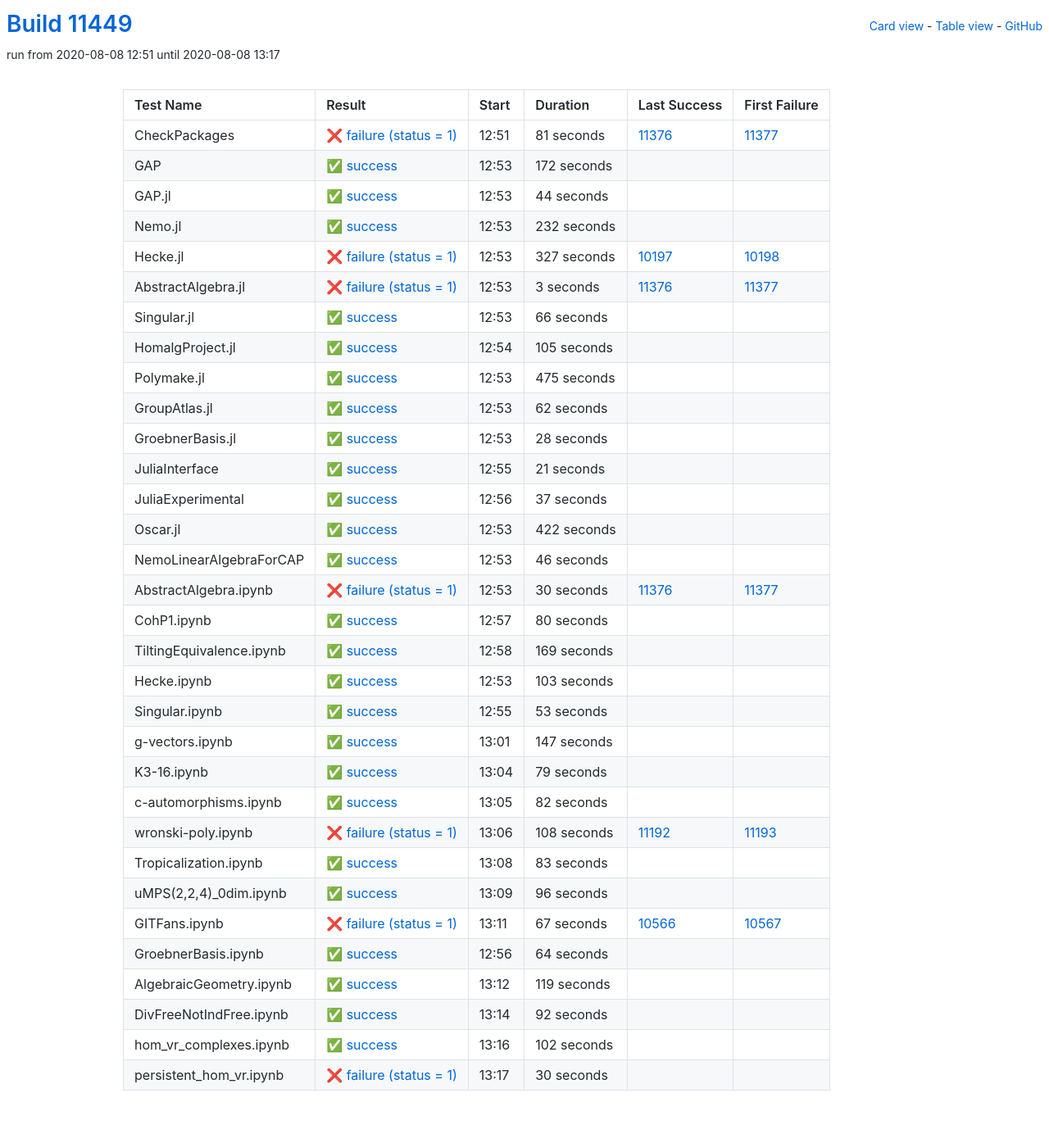
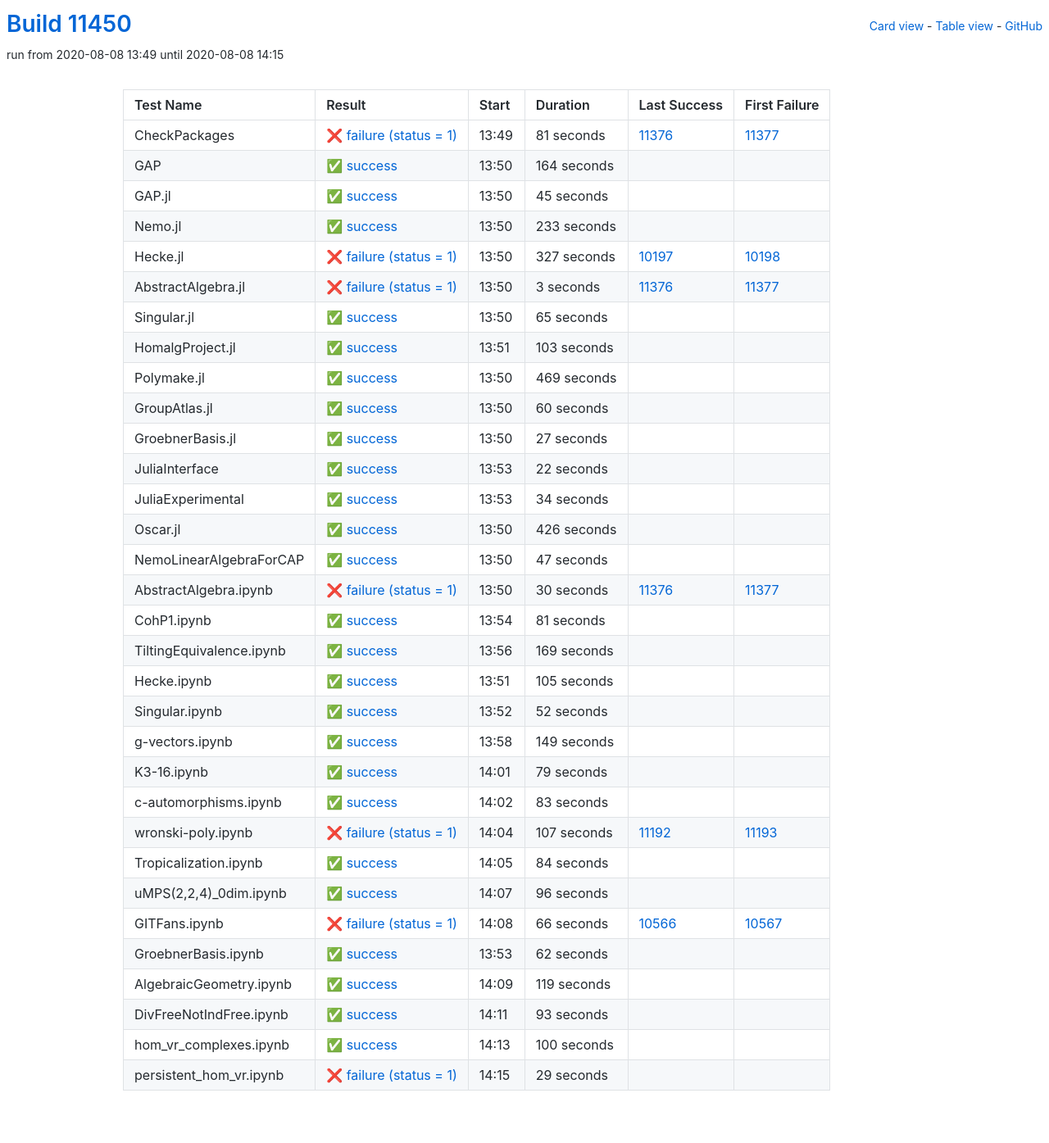
Before and after one commit to oscar-system/oscar-ci-status, a Jekyll site: the page built from table.html, in a window 1280 px wide. Shown: the whole page at 82% size. Built offline with Jekyll 4.4.1, drawn with Linux system fonts in a browser that asks for light colours.

Commit message:
Build #11450

```diff
--- a/_data/ci.yml
+++ b/_data/ci.yml
@@ -1,6 +1,6 @@
 ---
-build: 11449
-build_url: https://oscarci.mathematik.uni-kl.de/job/oscar/11449/
+build: 11450
+build_url: https://oscarci.mathematik.uni-kl.de/job/oscar/11450/
 job: oscar
 organization: oscar-system
 repo: oscar-ci-status
@@ -8,8 +8,8 @@
 tests:
 - name: CheckPackages
   id: checkpackages
-  log: https://oscarci.mathematik.uni-kl.de/job/oscar/11449/artifact/logs/build-11449/CheckPackages.log
-  start: 2020-08-08 12:51
+  log: https://oscarci.mathematik.uni-kl.de/job/oscar/11450/artifact/logs/build-11450/CheckPackages.log
+  start: 2020-08-08 13:49
   success: false
   exitcode: 1
   status: failure
@@ -20,44 +20,44 @@
   first_failure_url: https://oscarci.mathematik.uni-kl.de/job/oscar/11377/
 - name: GAP
   id: gap
-  log: https://oscarci.mathematik.uni-kl.de/job/oscar/11449/artifact/logs/build-11449/GAP.log
-  start: 2020-08-08 12:53
+  log: https://oscarci.mathematik.uni-kl.de/job/oscar/11450/artifact/logs/build-11450/GAP.log
+  start: 2020-08-08 13:50
   success: true
   exitcode: 0
   status: success
-  duration: 172
+  duration: 164
   last_success: false
   last_success_url:
   first_failure: false
   first_failure_url:
 - name: GAP.jl
   id: gap-jl
-  log: https://oscarci.mathematik.uni-kl.de/job/oscar/11449/artifact/logs/build-11449/GAP.jl.log
-  start: 2020-08-08 12:53
+  log: https://oscarci.mathematik.uni-kl.de/job/oscar/11450/artifact/logs/build-11450/GAP.jl.log
+  start: 2020-08-08 13:50
   success: true
   exitcode: 0
   status: success
-  duration: 44
+  duration: 45
   last_success: false
   last_success_url:
   first_failure: false
   first_failure_url:
 - name: Nemo.jl
   id: nemo-jl
-  log: https://oscarci.mathematik.uni-kl.de/job/oscar/11449/artifact/logs/build-11449/Nemo.jl.log
-  start: 2020-08-08 12:53
+  log: https://oscarci.mathematik.uni-kl.de/job/oscar/11450/artifact/logs/build-11450/Nemo.jl.log
+  start: 2020-08-08 13:50
   success: true
   exitcode: 0
   status: success
-  duration: 232
+  duration: 233
   last_success: false
   last_success_url:
   first_failure: false
   first_failure_url:
 - name: Hecke.jl
   id: hecke-jl
-  log: https://oscarci.mathematik.uni-kl.de/job/oscar/11449/artifact/logs/build-11449/Hecke.jl.log
-  start: 2020-08-08 12:53
+  log: https://oscarci.mathematik.uni-kl.de/job/oscar/11450/artifact/logs/build-11450/Hecke.jl.log
+  start: 2020-08-08 13:50
   success: false
   exitcode: 1
   status: failure
@@ -68,8 +68,8 @@
   first_failure_url: https://oscarci.mathematik.uni-kl.de/job/oscar/10198/
 - name: AbstractAlgebra.jl
   id: abstractalgebra-jl
-  log: https://oscarci.mathematik.uni-kl.de/job/oscar/11449/artifact/logs/build-11449/AbstractAlgebra.jl.log
-  start: 2020-08-08 12:53
+  log: https://oscarci.mathematik.uni-kl.de/job/oscar/11450/artifact/logs/build-11450/AbstractAlgebra.jl.log
+  start: 2020-08-08 13:50
   success: false
   exitcode: 1
   status: failure
@@ -80,116 +80,116 @@
   first_failure_url: https://oscarci.mathematik.uni-kl.de/job/oscar/11377/
 - name: Singular.jl
   id: singular-jl
-  log: https://oscarci.mathematik.uni-kl.de/job/oscar/11449/artifact/logs/build-11449/Singular.jl.log
-  start: 2020-08-08 12:53
+  log: https://oscarci.mathematik.uni-kl.de/job/oscar/11450/artifact/logs/build-11450/Singular.jl.log
+  start: 2020-08-08 13:50
   success: true
   exitcode: 0
   status: success
-  duration: 66
+  duration: 65
   last_success: false
   last_success_url:
   first_failure: false
   first_failure_url:
 - name: HomalgProject.jl
   id: homalgproject-jl
-  log: https://oscarci.mathematik.uni-kl.de/job/oscar/11449/artifact/logs/build-11449/HomalgProject.jl.log
-  start: 2020-08-08 12:54
+  log: https://oscarci.mathematik.uni-kl.de/job/oscar/11450/artifact/logs/build-11450/HomalgProject.jl.log
+  start: 2020-08-08 13:51
   success: true
   exitcode: 0
   status: success
-  duration: 105
+  duration: 103
   last_success: false
   last_success_url:
   first_failure: false
   first_failure_url:
 - name: Polymake.jl
   id: polymake-jl
-  log: https://oscarci.mathematik.uni-kl.de/job/oscar/11449/artifact/logs/build-11449/Polymake.jl.log
-  start: 2020-08-08 12:53
+  log: https://oscarci.mathematik.uni-kl.de/job/oscar/11450/artifact/logs/build-11450/Polymake.jl.log
+  start: 2020-08-08 13:50
   success: true
   exitcode: 0
   status: success
-  duration: 475
+  duration: 469
   last_success: false
   last_success_url:
   first_failure: false
   first_failure_url:
 - name: GroupAtlas.jl
   id: groupatlas-jl
-  log: https://oscarci.mathematik.uni-kl.de/job/oscar/11449/artifact/logs/build-11449/GroupAtlas.jl.log
-  start: 2020-08-08 12:53
+  log: https://oscarci.mathematik.uni-kl.de/job/oscar/11450/artifact/logs/build-11450/GroupAtlas.jl.log
+  start: 2020-08-08 13:50
   success: true
   exitcode: 0
   status: success
-  duration: 62
+  duration: 60
   last_success: false
   last_success_url:
   first_failure: false
   first_failure_url:
 - name: GroebnerBasis.jl
   id: groebnerbasis-jl
-  log: https://oscarci.mathematik.uni-kl.de/job/oscar/11449/artifact/logs/build-11449/GroebnerBasis.jl.log
-  start: 2020-08-08 12:53
+  log: https://oscarci.mathematik.uni-kl.de/job/oscar/11450/artifact/logs/build-11450/GroebnerBasis.jl.log
+  start: 2020-08-08 13:50
   success: true
   exitcode: 0
   status: success
-  duration: 28
+  duration: 27
   last_success: false
   last_success_url:
   first_failure: false
   first_failure_url:
 - name: JuliaInterface
   id: juliainterface
-  log: https://oscarci.mathematik.uni-kl.de/job/oscar/11449/artifact/logs/build-11449/JuliaInterface.log
-  start: 2020-08-08 12:55
+  log: https://oscarci.mathematik.uni-kl.de/job/oscar/11450/artifact/logs/build-11450/JuliaInterface.log
+  start: 2020-08-08 13:53
   success: true
   exitcode: 0
   status: success
-  duration: 21
+  duration: 22
   last_success: false
   last_success_url:
   first_failure: false
   first_failure_url:
 - name: JuliaExperimental
   id: juliaexperimental
-  log: https://oscarci.mathematik.uni-kl.de/job/oscar/11449/artifact/logs/build-11449/JuliaExperimental.log
-  start: 2020-08-08 12:56
+  log: https://oscarci.mathematik.uni-kl.de/job/oscar/11450/artifact/logs/build-11450/JuliaExperimental.log
+  start: 2020-08-08 13:53
   success: true
   exitcode: 0
   status: success
-  duration: 37
+  duration: 34
   last_success: false
   last_success_url:
   first_failure: false
   first_failure_url:
 - name: Oscar.jl
   id: oscar-jl
-  log: https://oscarci.mathematik.uni-kl.de/job/oscar/11449/artifact/logs/build-11449/Oscar.jl.log
-  start: 2020-08-08 12:53
+  log: https://oscarci.mathematik.uni-kl.de/job/oscar/11450/artifact/logs/build-11450/Oscar.jl.log
+  start: 2020-08-08 13:50
   success: true
   exitcode: 0
   status: success
-  duration: 422
+  duration: 426
   last_success: false
   last_success_url:
   first_failure: false
   first_failure_url:
 - name: NemoLinearAlgebraForCAP
   id: nemolinearalgebraforcap
-  log: https://oscarci.mathematik.uni-kl.de/job/oscar/11449/artifact/logs/build-11449/NemoLinearAlgebraForCAP.log
-  start: 2020-08-08 12:53
+  log: https://oscarci.mathematik.uni-kl.de/job/oscar/11450/artifact/logs/build-11450/NemoLinearAlgebraForCAP.log
+  start: 2020-08-08 13:50
   success: true
   exitcode: 0
   status: success
-  duration: 46
+  duration: 47
   last_success: false
   last_success_url:
   first_failure: false
   first_failure_url:
 - name: AbstractAlgebra.ipynb
   id: abstractalgebra-ipynb
-  log: https://oscarci.mathematik.uni-kl.de/job/oscar/11449/artifact/logs/build-11449/AbstractAlgebra.ipynb.log
-  start: 2020-08-08 12:53
+  log: https://oscarci.mathematik.uni-kl.de/job/oscar/11450/artifact/logs/build-11450/AbstractAlgebra.ipynb.log
+  start: 2020-08-08 13:50
   success: false
   exitcode: 1
   status: failure
@@ -200,20 +200,20 @@
   first_failure_url: https://oscarci.mathematik.uni-kl.de/job/oscar/11377/
 - name: CohP1.ipynb
   id: cohp1-ipynb
-  log: https://oscarci.mathematik.uni-kl.de/job/oscar/11449/artifact/logs/build-11449/CohP1.ipynb.log
-  start: 2020-08-08 12:57
+  log: https://oscarci.mathematik.uni-kl.de/job/oscar/11450/artifact/logs/build-11450/CohP1.ipynb.log
+  start: 2020-08-08 13:54
   success: true
   exitcode: 0
   status: success
-  duration: 80
+  duration: 81
   last_success: false
   last_success_url:
   first_failure: false
   first_failure_url:
 - name: TiltingEquivalence.ipynb
   id: tiltingequivalence-ipynb
-  log: https://oscarci.mathematik.uni-kl.de/job/oscar/11449/artifact/logs/build-11449/TiltingEquivalence.ipynb.log
-  start: 2020-08-08 12:58
+  log: https://oscarci.mathematik.uni-kl.de/job/oscar/11450/artifact/logs/build-11450/TiltingEquivalence.ipynb.log
+  start: 2020-08-08 13:56
   success: true
   exitcode: 0
   status: success
@@ -224,44 +224,44 @@
   first_failure_url:
 - name: Hecke.ipynb
   id: hecke-ipynb
-  log: https://oscarci.mathematik.uni-kl.de/job/oscar/11449/artifact/logs/build-11449/Hecke.ipynb.log
-  start: 2020-08-08 12:53
+  log: https://oscarci.mathematik.uni-kl.de/job/oscar/11450/artifact/logs/build-11450/Hecke.ipynb.log
+  start: 2020-08-08 13:51
   success: true
   exitcode: 0
   status: success
-  duration: 103
+  duration: 105
   last_success: false
   last_success_url:
   first_failure: false
   first_failure_url:
 - name: Singular.ipynb
   id: singular-ipynb
-  log: https://oscarci.mathematik.uni-kl.de/job/oscar/11449/artifact/logs/build-11449/Singular.ipynb.log
-  start: 2020-08-08 12:55
+  log: https://oscarci.mathematik.uni-kl.de/job/oscar/11450/artifact/logs/build-11450/Singular.ipynb.log
+  start: 2020-08-08 13:52
   success: true
   exitcode: 0
   status: success
-  duration: 53
+  duration: 52
   last_success: false
   last_success_url:
   first_failure: false
   first_failure_url:
 - name: g-vectors.ipynb
   id: g-vectors-ipynb
-  log: https://oscarci.mathematik.uni-kl.de/job/oscar/11449/artifact/logs/build-11449/g-vectors.ipynb.log
-  start: 2020-08-08 13:01
+  log: https://oscarci.mathematik.uni-kl.de/job/oscar/11450/artifact/logs/build-11450/g-vectors.ipynb.log
+  start: 2020-08-08 13:58
   success: true
   exitcode: 0
   status: success
-  duration: 147
+  duration: 149
   last_success: false
   last_success_url:
   first_failure: false
   first_failure_url:
 - name: K3-16.ipynb
   id: k3-16-ipynb
-  log: https://oscarci.mathematik.uni-kl.de/job/oscar/11449/artifact/logs/build-11449/K3-16.ipynb.log
-  start: 2020-08-08 13:04
+  log: https://oscarci.mathematik.uni-kl.de/job/oscar/11450/artifact/logs/build-11450/K3-16.ipynb.log
+  start: 2020-08-08 14:01
   success: true
   exitcode: 0
   status: success
@@ -272,32 +272,8 @@
   first_failure_url:
 - name: c-automorphisms.ipynb
   id: c-automorphisms-ipynb
-  log: https://oscarci.mathematik.uni-kl.de/job/oscar/11449/artifact/logs/build-11449/c-automorphisms.ipynb.log
-  start: 2020-08-08 13:05
-  success: true
-  exitcode: 0
-  status: success
-  duration: 82
-  last_success: false
-  last_success_url:
-  first_failure: false
-  first_failure_url:
-- name: wronski-poly.ipynb
-  id: wronski-poly-ipynb
-  log: https://oscarci.mathematik.uni-kl.de/job/oscar/11449/artifact/logs/build-11449/wronski-poly.ipynb.log
-  start: 2020-08-08 13:06
-  success: false
-  exitcode: 1
-  status: failure
-  duration: 108
-  last_success: 11192
-  last_success_url: https://oscarci.mathematik.uni-kl.de/job/oscar/11192/
-  first_failure: 11193
-  first_failure_url: https://oscarci.mathematik.uni-kl.de/job/oscar/11193/
-- name: Tropicalization.ipynb
-  id: tropicalization-ipynb
-  log: https://oscarci.mathematik.uni-kl.de/job/oscar/11449/artifact/logs/build-11449/Tropicalization.ipynb.log
-  start: 2020-08-08 13:08
+  log: https://oscarci.mathematik.uni-kl.de/job/oscar/11450/artifact/logs/build-11450/c-automorphisms.ipynb.log
+  start: 2020-08-08 14:02
   success: true
   exitcode: 0
   status: success
@@ -306,10 +282,34 @@
   last_success_url:
   first_failure: false
   first_failure_url:
+- name: wronski-poly.ipynb
+  id: wronski-poly-ipynb
+  log: https://oscarci.mathematik.uni-kl.de/job/oscar/11450/artifact/logs/build-11450/wronski-poly.ipynb.log
+  start: 2020-08-08 14:04
+  success: false
+  exitcode: 1
+  status: failure
+  duration: 107
+  last_success: 11192
+  last_success_url: https://oscarci.mathematik.uni-kl.de/job/oscar/11192/
+  first_failure: 11193
+  first_failure_url: https://oscarci.mathematik.uni-kl.de/job/oscar/11193/
+- name: Tropicalization.ipynb
+  id: tropicalization-ipynb
+  log: https://oscarci.mathematik.uni-kl.de/job/oscar/11450/artifact/logs/build-11450/Tropicalization.ipynb.log
+  start: 2020-08-08 14:05
+  success: true
+  exitcode: 0
+  status: success
+  duration: 84
+  last_success: false
+  last_success_url:
+  first_failure: false
+  first_failure_url:
 - name: uMPS(2,2,4)_0dim.ipynb
   id: umps-2-2-4-0dim-ipynb
-  log: https://oscarci.mathematik.uni-kl.de/job/oscar/11449/artifact/logs/build-11449/uMPS-2-2-4-_0dim.ipynb.log
-  start: 2020-08-08 13:09
+  log: https://oscarci.mathematik.uni-kl.de/job/oscar/11450/artifact/logs/build-11450/uMPS-2-2-4-_0dim.ipynb.log
+  start: 2020-08-08 14:07
   success: true
   exitcode: 0
   status: success
@@ -320,32 +320,32 @@
   first_failure_url:
 - name: GITFans.ipynb
   id: gitfans-ipynb
-  log: https://oscarci.mathematik.uni-kl.de/job/oscar/11449/artifact/logs/build-11449/GITFans.ipynb.log
-  start: 2020-08-08 13:11
+  log: https://oscarci.mathematik.uni-kl.de/job/oscar/11450/artifact/logs/build-11450/GITFans.ipynb.log
+  start: 2020-08-08 14:08
   success: false
   exitcode: 1
   status: failure
-  duration: 67
+  duration: 66
   last_success: 10566
   last_success_url: https://oscarci.mathematik.uni-kl.de/job/oscar/10566/
   first_failure: 10567
   first_failure_url: https://oscarci.mathematik.uni-kl.de/job/oscar/10567/
 - name: GroebnerBasis.ipynb
   id: groebnerbasis-ipynb
-  log: https://oscarci.mathematik.uni-kl.de/job/oscar/11449/artifact/logs/build-11449/GroebnerBasis.ipynb.log
-  start: 2020-08-08 12:56
+  log: https://oscarci.mathematik.uni-kl.de/job/oscar/11450/artifact/logs/build-11450/GroebnerBasis.ipynb.log
+  start: 2020-08-08 13:53
   success: true
   exitcode: 0
   status: success
-  duration: 64
+  duration: 62
   last_success: false
   last_success_url:
   first_failure: false
   first_failure_url:
 - name: AlgebraicGeometry.ipynb
   id: algebraicgeometry-ipynb
-  log: https://oscarci.mathematik.uni-kl.de/job/oscar/11449/artifact/logs/build-11449/AlgebraicGeometry.ipynb.log
-  start: 2020-08-08 13:12
+  log: https://oscarci.mathematik.uni-kl.de/job/oscar/11450/artifact/logs/build-11450/AlgebraicGeometry.ipynb.log
+  start: 2020-08-08 14:09
   success: true
   exitcode: 0
   status: success
@@ -356,36 +356,36 @@
   first_failure_url:
 - name: DivFreeNotIndFree.ipynb
   id: divfreenotindfree-ipynb
-  log: https://oscarci.mathematik.uni-kl.de/job/oscar/11449/artifact/logs/build-11449/DivFreeNotIndFree.ipynb.log
-  start: 2020-08-08 13:14
+  log: https://oscarci.mathematik.uni-kl.de/job/oscar/11450/artifact/logs/build-11450/DivFreeNotIndFree.ipynb.log
+  start: 2020-08-08 14:11
   success: true
   exitcode: 0
   status: success
-  duration: 92
+  duration: 93
   last_success: false
   last_success_url:
   first_failure: false
   first_failure_url:
 - name: hom_vr_complexes.ipynb
   id: hom-vr-complexes-ipynb
-  log: https://oscarci.mathematik.uni-kl.de/job/oscar/11449/artifact/logs/build-11449/hom_vr_complexes.ipynb.log
-  start: 2020-08-08 13:16
+  log: https://oscarci.mathematik.uni-kl.de/job/oscar/11450/artifact/logs/build-11450/hom_vr_complexes.ipynb.log
+  start: 2020-08-08 14:13
   success: true
   exitcode: 0
   status: success
-  duration: 102
+  duration: 100
   last_success: false
   last_success_url:
   first_failure: false
   first_failure_url:
 - name: persistent_hom_vr.ipynb
   id: persistent-hom-vr-ipynb
-  log: https://oscarci.mathematik.uni-kl.de/job/oscar/11449/artifact/logs/build-11449/persistent_hom_vr.ipynb.log
-  start: 2020-08-08 13:17
+  log: https://oscarci.mathematik.uni-kl.de/job/oscar/11450/artifact/logs/build-11450/persistent_hom_vr.ipynb.log
+  start: 2020-08-08 14:15
   success: false
   exitcode: 1
   status: failure
-  duration: 30
+  duration: 29
   last_success: false
   last_success_url:
   first_failure: false
```
Also changed, not shown: README.md.
